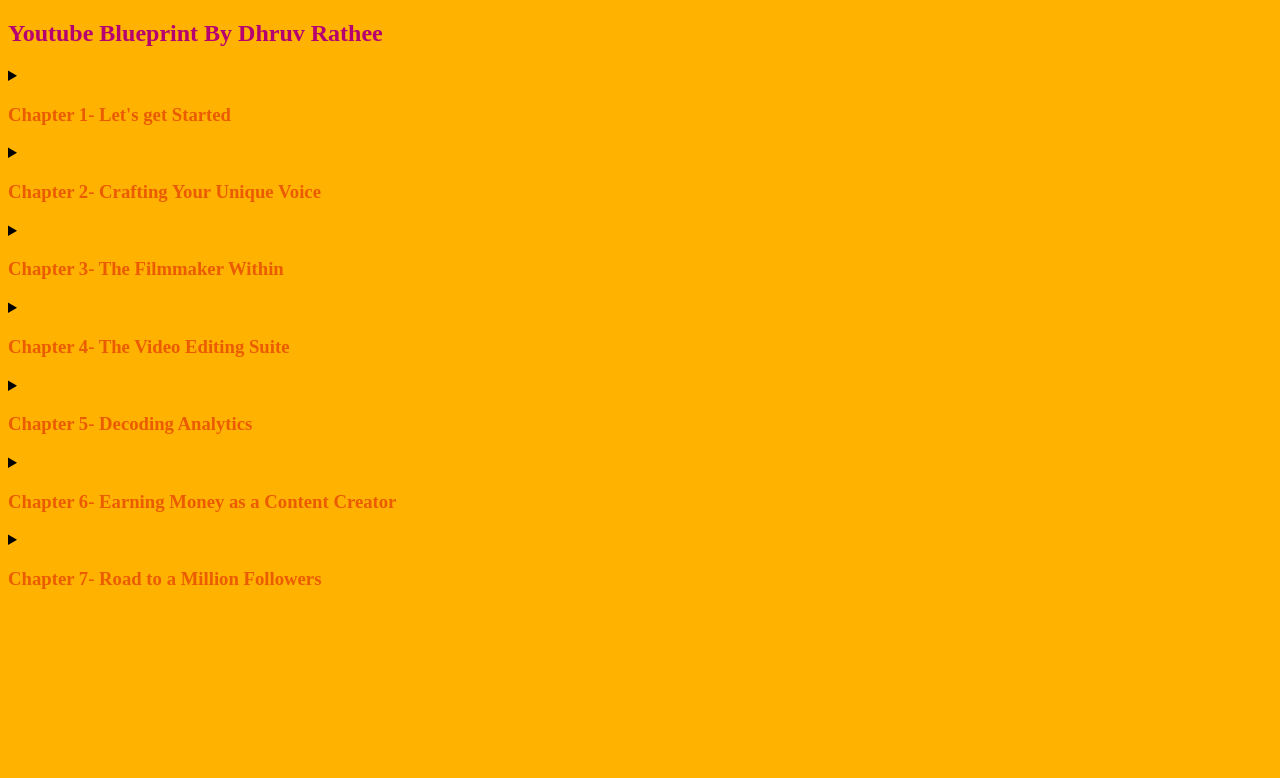
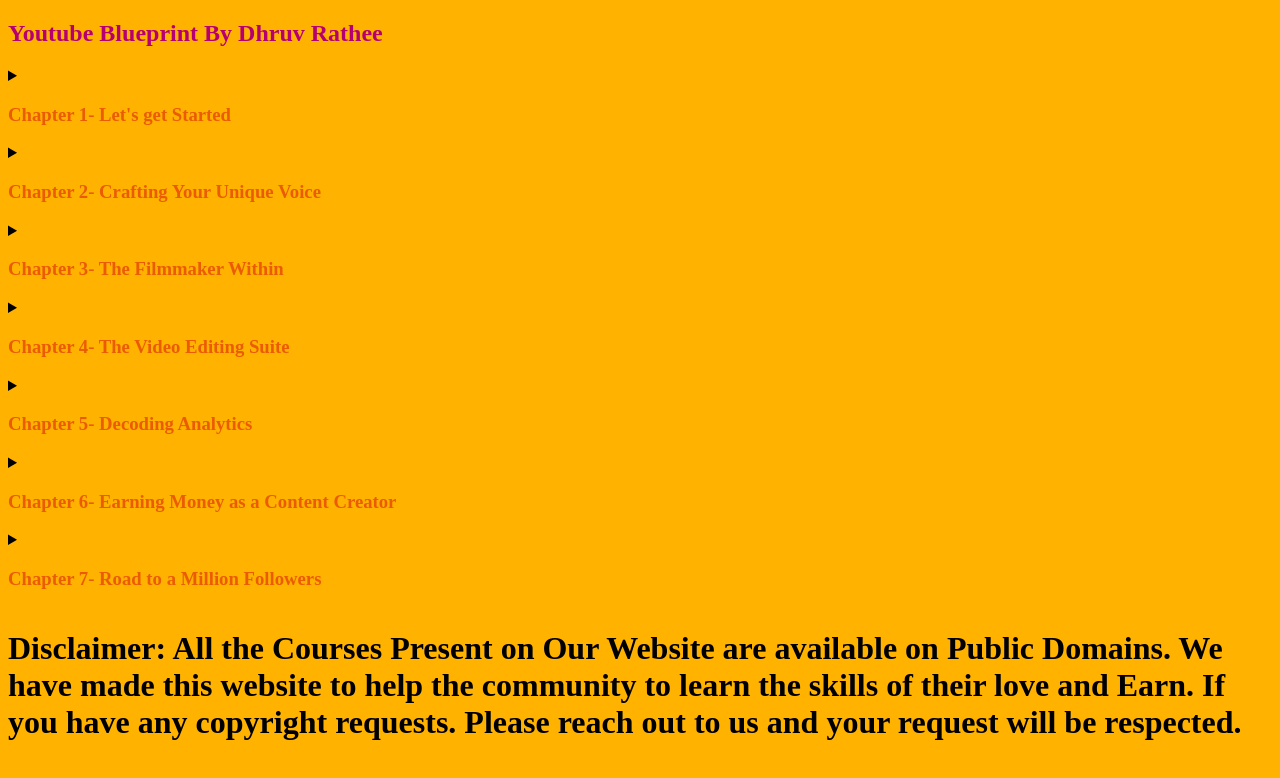
Before and after one commit to Imjatin-exe/Youtube, a plain HTML site: page index.html in a window 1280 px wide. Drawn offline with Linux system fonts and the light colour scheme.

Commit message:
Update index.html

```diff
--- a/index.html
+++ b/index.html
@@ -113,5 +113,7 @@
   <br> <br>
   <a href="https://geo.dailymotion.com/player.html?video=k2Ve9k2ul98w5DBLUz4&mute=true">Lecture 5- Conclusion</a>
 </details>
+<h1> <b>Disclaimer</b>: All the Courses Present on Our Website are available on Public Domains. We have made this website to help the community to learn the skills of their love and Earn. If you have any copyright requests. Please reach out to us and your request will be respected.
+</h>
 </body>
 </html>
```
